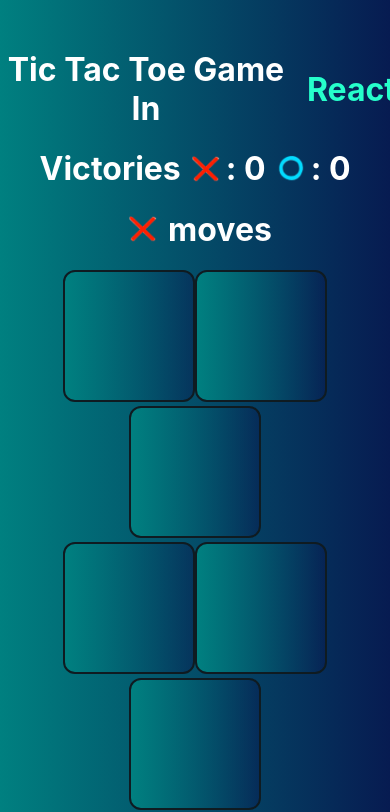
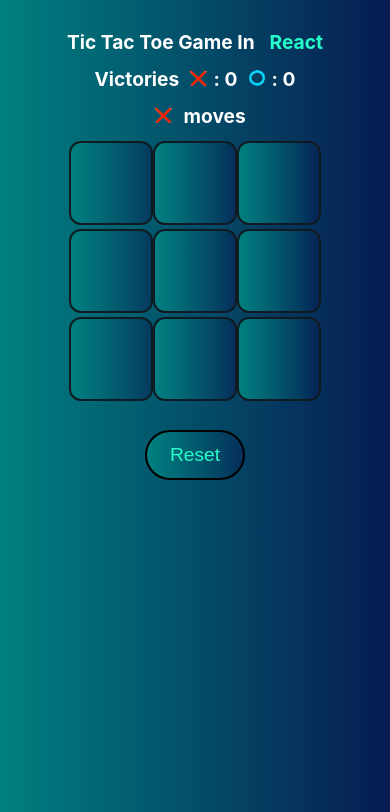
Before and after one commit to RIFADOR001/Tic-Tac-Toe-React, a React (Create React App) app: page / in a window 390 px wide. Shown: the top 812 px of the page. Built offline with nearby package versions, Linux system fonts and the light colour scheme.

Commit message:
It was added a section for mobile

```diff
--- a/src/Components/TicTacToe/TicTacToe.css
+++ b/src/Components/TicTacToe/TicTacToe.css
@@ -83,7 +83,7 @@ span {
 
 .moves img {
 /*	padding: 20px 20px;*/
-padding-bottom: 0px;
+	padding-bottom: 0px;
 	padding-right: 10px;
 	padding-left: 10px;
 	height: 30px;
@@ -124,8 +124,8 @@ padding-bottom: 0px;
 	display: inline-flex;
 /*	height: 180px;
 	width: 180px;*/
-	height: 8rem;
-	width: 8rem;
+	height: 8em;
+	width: 8em;
 /*	background: #1f3540;*/
 	background: linear-gradient(to left,rgba(7,27,81,.5) 0%, rgba(0,128,128,1)100%);
 	border: 2px solid #0f1b21;
@@ -155,3 +155,51 @@ padding-bottom: 0px;
 	display: flex;
 	margin: auto;
 }
+
+@media only screen and (max-width: 768px) {
+	.boxes{
+		height: 80px;
+		width: 80px;
+	}
+	.reset{
+		height: 50px;
+		width: 100px;
+		font-size: 1.2em;
+	}
+	.title {
+		margin-top: 30px;
+		color: white;
+	/*	font-size: 40px;*/
+		font-size: 1.2em;
+		display: flex;
+		justify-content: center;
+		align-items: center;
+	}
+	.victories {
+		color: white;
+		display: flex;
+		justify-content: center;
+		align-items: center;
+		font-size: 1.2em;
+	}
+
+	.victories img {
+		padding-left: 10px;
+		padding-right: 5px;
+		height: 1em;
+	}
+	.moves {
+		color: white;
+		display: flex;
+		justify-content: center;
+		align-items: center;
+		font-size: 1.2em;
+	}
+	.moves img {
+	/*	padding: 20px 20px;*/
+		padding-bottom: 0px;
+		padding-right: 10px;
+		padding-left: 10px;
+		height: 1em;
+	}
+}
```
